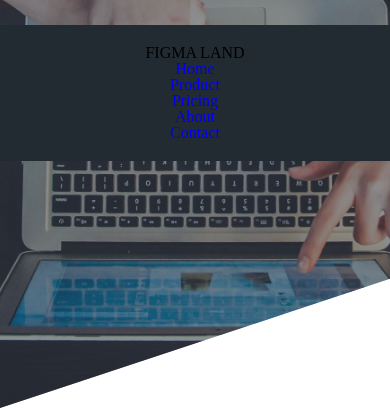
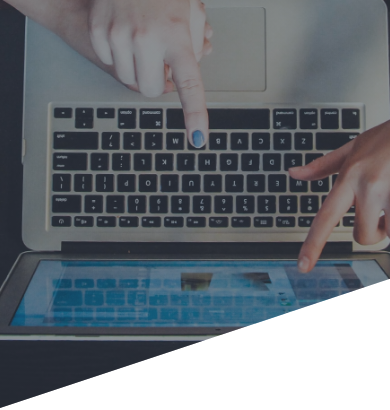
Before and after one commit to Mohebs405250/figma-land, a plain HTML site: page index.html in a window 390 px wide. Shown: the part 453-863 px from the top of the page. Drawn offline with Linux system fonts and the light colour scheme.

Commit message:
finish mobile nav menu

```diff
--- a/index.html
+++ b/index.html
@@ -31,7 +31,7 @@
                 </div>
 
                 <a href="#" class="mobile-logo"><img src="assets/logo/Rectangle 4.png" class="mobile-logo-img"></a>
-                <div class="mobile-btn"><img src="assets/svgs/Vector0.svg" class="mobile-btn-img" ></div>
+                <div class="mobile-btn" id="btn"><img src="assets/svgs/Vector0.svg" class="mobile-btn-img" ></div>
 
 
             </nav>
@@ -48,7 +48,7 @@
                 <div class="header-button-container"><button class="button">Try For Free</button></div>
             </div>
         </div>
-        <div class="mobile-menu-container">
+        <div class="mobile-menu-container" id="mobileNav">
             <h2 class="mobile-menu-title">FIGMA LAND</h2>
             <ul class="mobile-menu">
                 <li class="mobile-menu-links"><a href="#" class="mobile-menu-link">Home</a></li>
@@ -105,5 +105,7 @@
             </div>
         </div>
     </main>
+
+    <script src="js/script.js"></script>
 </body>
 </html>
--- /dev/null
+++ b/js/script.js
@@ -0,0 +1,6 @@
+let mobileNav = document.getElementById("mobileNav");
+let hamburger = document.getElementById("btn");
+hamburger.addEventListener("click",function(){
+    mobileNav.classList.toggle("left");
+
+})
--- a/styles/app.css
+++ b/styles/app.css
@@ -69,21 +69,50 @@ header{
     justify-content:space-between;
 }
 .mobile-menu-container{
-    w300px
-    position: relative;
+    transition: 0.4s;
+    padding-top: 20px;
+    position: absolute;
+    width: 250px;
     top: 0;
+    margin-left: -350px;
     bottom: 0;
-    z-index: 100;
-    background-color: var(--Background-Gradient);
-    padding: 20px 10px;
-
+    color:var(--Light-text);
+    background-color:var(--Background-Gradient);
+    z-index: 1000;
+}
+.left{
+    margin-left: 0;
 }
 .mobile-menu-title{
+    transition: 0.4s;
+    font-size: 24px;
+    padding-bottom: 15px;
+    text-align: center;
+    font-weight: 500;
+    border-bottom: 2px solid var(--Light-background);
+}
+.mobile-menu{
+    font-size: 18px;
+    list-style: none;
+    display: flex;
+    flex-direction: column;
+    justify-content: center;
+}
 
+.mobile-menu-link{
+    display: block;
+    flex-grow: 1;
+    border-bottom: 1px solid var(--Light-background);
+    padding-bottom: 30px;
+    color:var(--Light-text);
+    text-decoration: none;
+    transition: 0.4s;
+    padding-top: 10px;
+    text-align: left;
 }
-.mobile-menu{}
-.mobile-menu-links{}
-.mobile-menu-link{}
+.mobile-menu-link:hover{
+    background-color: var(--Dark-background);
+}
 .header-content{
     width: 100%;
     height: 400px;
--- a/styles/responsive.css
+++ b/styles/responsive.css
@@ -12,11 +12,13 @@
     .header-container{ height: 210px;}
     .features-text{width: 380px;}
     .features-description{display: inline;}
+    .mobile-menu-container{width: 350px;}
+    .mobile-menu-title{font-size: 28px;}
+    .mobile-menu{font-size: 21px; }
 
 }
 @media (min-width:992px) {
     .mobile-feature-video-second{display: none;}
-    .mobile-menu-container{display: none;}
     header{height: 930px;}
     .navbar{padding: 0 40px; height: 156px;}
     .desktop-menu{display: flex;}
```
